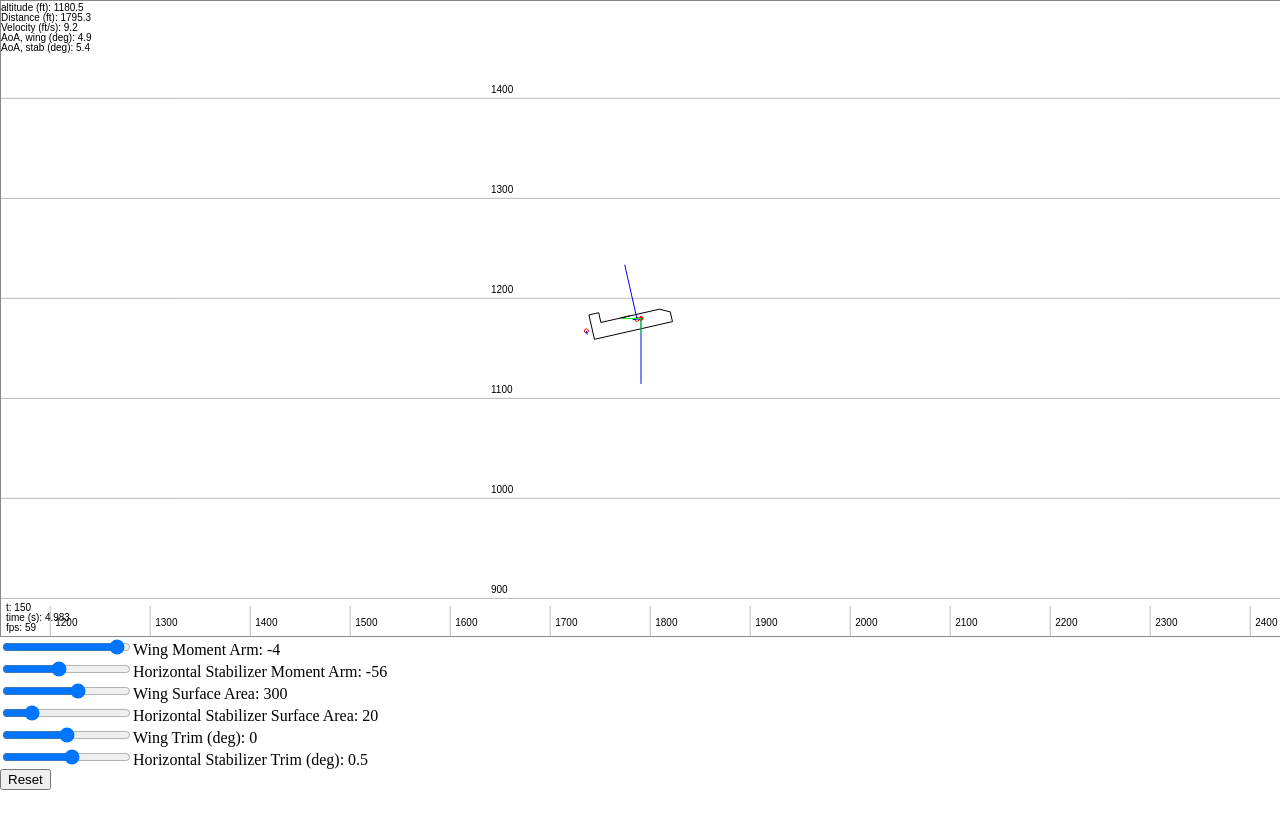
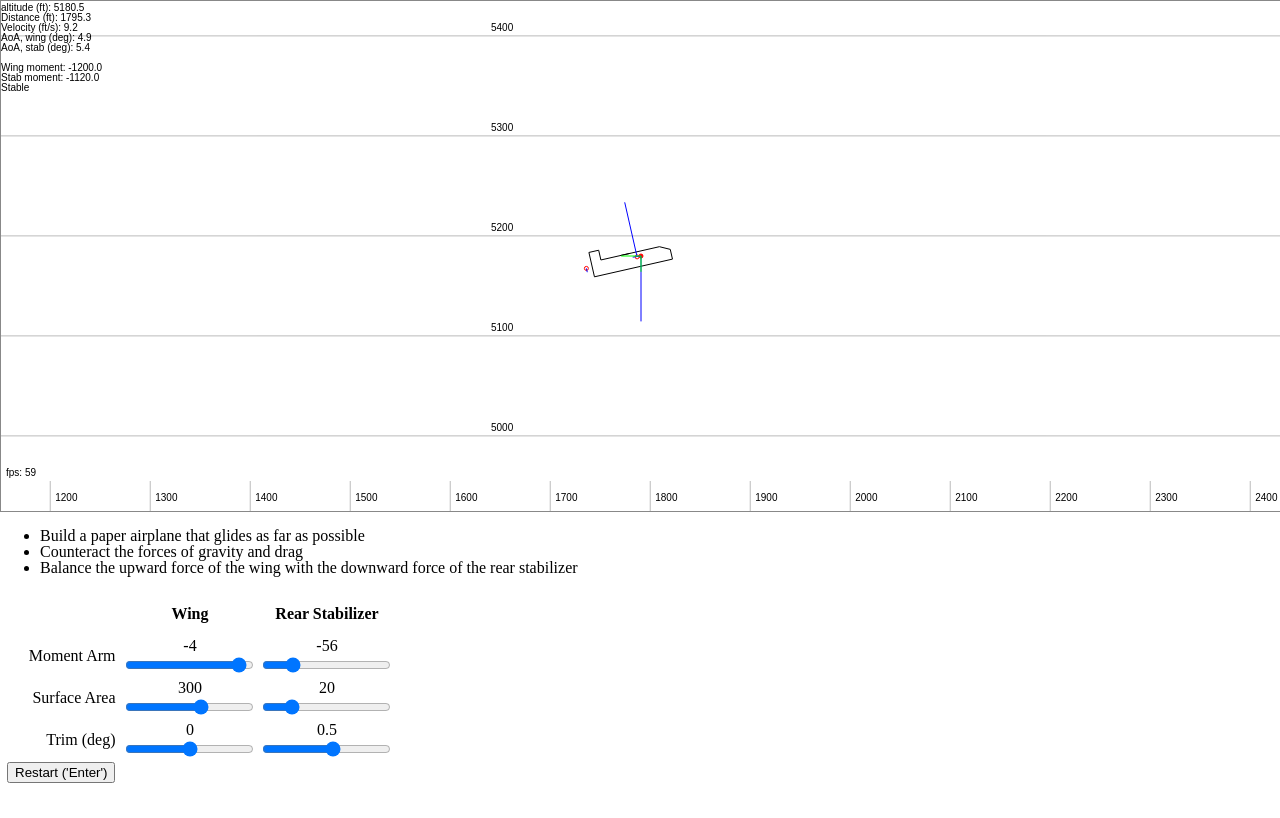
Before and after one commit to louiswilliams/paper-airplane, a plain HTML site: page index.html in a window 1280 px wide. Drawn offline with Linux system fonts and the light colour scheme.

Commit message:
Provide instructions

```diff
--- a/index.html
+++ b/index.html
@@ -1,19 +1,60 @@
 <html>
 <head>
 <link rel="stylesheet" type="text/css" href="main.css"></link>
+<title>Paper Airplane Simulator</title>
 <script src="main.js"></script>
 </head>
 <body>
 <canvas id="canvas"></canvas>
 <div id="controls">
-    <input type="range" min="-100" max="1" value="-4" step="0.1" class="slider" id="wing-arm">Wing Moment Arm: <span id="wing-arm-value"></span></span><br>
-    <input type="range" min="-100" max="1" value="-56" step="0.1" class="slider" id="stab-arm">Horizontal Stabilizer Moment Arm: <span id="stab-arm-value"></span><br>
-    <input type="range" min="1" max="500" value="300" step="0.1" class="slider" id="wing-area">Wing Surface Area: <span id="wing-area-value"></span></span><br>
-    <input type="range" min="1" max="100" value="20" step="0.1" class="slider" id="stab-area">Horizontal Stabilizer Surface Area: <span id="stab-area-value"></span><br>
-    <input type="range" min="-5" max="5" value="0" step="0.1" class="slider" id="wing-trim">Wing Trim (deg): <span id="wing-trim-value"></span><br>
-    <input type="range" min="-5" max="5" value="0.5" step="0.1" class="slider" id="stab-trim">Horizontal Stabilizer Trim (deg): <span id="stab-trim-value"></span><br>
-    <!-- <input type="range" min="1" max="10000" value="150" class="slider" id="moment">Moment of Interia: <span id="moment-value"></span><br> -->
-    <button id="reset">Reset</button><br>
+<ul>
+    <li>Build a paper airplane that glides as far as possible</li>
+    <li>Counteract the forces of gravity and drag</li>
+    <li>Balance the upward force of the wing with the downward force of the rear stabilizer</li>
+</ul>
+<table>
+    <tr>
+        <th></th>
+        <th>Wing</th>
+        <th>Rear Stabilizer</th>
+    </tr>
+    <tr>
+        <td>Moment Arm</td>
+        <td>
+            <span id="wing-arm-value"></span></span><br>
+            <input type="range" min="-70" max="1" value="-4" step="0.1" class="slider" id="wing-arm">
+        </td>
+        <td>
+            <span id="stab-arm-value"></span><br>
+            <input type="range" min="-70" max="1" value="-56" step="0.1" class="slider" id="stab-arm">
+        </td>
+    </tr>
+    <tr>
+        <td>Surface Area</td>
+        <td>
+            <span id="wing-area-value"></span></span><br>
+            <input type="range" min="1" max="500" value="300" step="0.1" class="slider" id="wing-area">
+        </td>
+        <td>
+            <span id="stab-area-value"></span><br>
+            <input type="range" min="1" max="100" value="20" step="0.1" class="slider" id="stab-area">
+        </td>
+    </tr>
+    <tr>
+        <td>Trim (deg)</td>
+        <td>
+            <span id="wing-trim-value"></span><br>
+            <input type="range" min="-5" max="5" value="0" step="0.1" class="slider" id="wing-trim">
+        </td>
+        <td>
+            <span id="stab-trim-value"></span><br>
+            <input type="range" min="-5" max="5" value="0.5" step="0.1" class="slider" id="stab-trim">
+        </td>
+    </tr>
+    <tr><td>
+        <button id="reset">Restart ('Enter')</button><br>
+    </td></tr>
+</table>
 </div>
 </body>
 
--- a/main.css
+++ b/main.css
@@ -1,6 +1,7 @@
 body {
    margin: 0px;
    padding: 0px;
+   line-height: 12pt;
 }
 
 #canvas {
@@ -8,5 +9,26 @@ body {
 }
 
 #controls {
-    height: 165px;
+    height: 290px;
 }
+
+#controls table th{
+    text-align: center;
+    height: 40px;
+}
+
+#controls table td:first-child{
+    text-align: right;
+    padding: 0px 5px;
+}
+
+#controls table td {
+    padding: 1px;
+    text-align: center;
+    margin: 0px;
+    border: 0;
+}
+
+p {
+    padding: 5px;
+}
--- a/main.js
+++ b/main.js
@@ -8,8 +8,8 @@ const kPxPerMeter = 1/100;
 // g
 const kG = 9.81;
 const kMass = 1 / 150;
-// Higher is slower
-const kTimeStep = 2;
+// Higher results in a faster, less precise simulation.
+const kTimeStepMs = 1 / 2;
 
 // Rough approximation of lift as a function of aoa.
 function aoaToLiftCoef(aoa) {
@@ -29,7 +29,7 @@ class Plane {
     constructor(height, width) {
         this.x = 0;
         // Positive y is in the down direction.
-        this.y = -1000 / kPxPerMeter;
+        this.y = -5000 / kPxPerMeter;
         // Some initial velocity is necessary so the plan can generate lift.
         this.vX = 1500;
         this.vY = 0;
@@ -167,6 +167,19 @@ class Plane {
         }
         drawCtx.fillText(stabAoa, 0, 50);
 
+        let wingMoment = this.wing.armElement.value * this.wing.areaElement.value;
+        let stabMoment = this.stab.armElement.value * this.stab.areaElement.value;
+        drawCtx.fillStyle = "#000";
+        drawCtx.fillText('Wing moment: ' + Number.parseFloat(wingMoment).toFixed(1), 0, 70);
+        drawCtx.fillText('Stab moment: ' + Number.parseFloat(stabMoment).toFixed(1), 0, 80);
+        let ratio = (wingMoment - stabMoment) / wingMoment;
+        if (Math.abs(ratio) > 0.10) {
+            drawCtx.fillStyle = "#f00";
+            drawCtx.fillText('Unstable! Wing moment and stab moment should be similar', 0, 90);
+        } else {
+            drawCtx.fillStyle = "#000";
+            drawCtx.fillText('Stable', 0, 90);
+        }
     }
     step(globalCtx) {
         // Crashing stops the simulation.
@@ -213,8 +226,10 @@ class Plane {
         let gravForce = kG * kMass;
 
         // Apply forces for each compontent about moment arm to create rotation. Gravity is ignored because it is applied at the center of gravity.
+        let wingMoment = wingForce * wingArm;
+        let stabMoment = stabForce * stabArm;
         this.omega = this.omega +
-                     (kI * ((stabForce * stabArm) - (wingForce * wingArm)) * globalCtx.dt);
+                     (kI * (stabMoment - wingMoment) * globalCtx.dt);
         // NOTE: Positive y is down, so theta increases CLOCKWISE
         this.theta = this.theta +
                      (this.omega * globalCtx.dt);
@@ -246,8 +261,10 @@ class Plane {
         this.vDir = vDir;
         this.wing.force = wingForce;
         this.wing.angleOfAttack = angleOfAttackDeg + wingTrim;
+        this.wing.moment = wingMoment;
         this.stab.force = stabForce;
         this.stab.angleOfAttack = angleOfAttackDeg + stabTrim;
+        this.stab.moment = stabMoment;
         this.body.gravForce = gravForce;
         this.body.dragForce = dragForce;
         this.body.forceX = forceX;
@@ -327,7 +344,6 @@ function makeGlobalContext(canvas) {
         startTime: 0,
         timeMs: 0,
         t: 0,
-        lastT: 0,
         dt: 0,
         assets: {
             ruler: new Ruler(),
@@ -430,12 +446,11 @@ async function run() {
             globalCtx.startTime = start;
             globalCtx.t = 0;
             await sleep(kTargetPeriodMs);
-            globalCtx.lastT = 0;
             continue;
         }
 
         globalCtx.timeMs = start - globalCtx.startTime;
-        globalCtx.dt = 1 / kTimeStep;
+        globalCtx.dt = kTimeStepMs;
         globalCtx.t = globalCtx.t + globalCtx.dt;
 
         step(ctx);
@@ -453,11 +468,10 @@ async function run() {
         let height = globalCtx.height;
         ctx.font = "10px Arial";
         ctx.fillStyle = "#000000";
-        ctx.fillText('fps: ' + frameRate, 5, height - 5);
-        ctx.fillText('time (s): ' + (globalCtx.timeMs / 1000), 5, height - 15);
-        ctx.fillText('t: ' + Number.parseFloat(globalCtx.t).toFixed(0), 5, height - 25);
+        ctx.fillText('fps: ' + frameRate, 5, height - 35);
+        // ctx.fillText('time (s): ' + (globalCtx.timeMs / 1000), 5, height - 15);
+        // ctx.fillText('t: ' + Number.parseFloat(globalCtx.t).toFixed(0), 5, height - 25);
 
-        globalCtx.lastT = globalCtx.t;
         let stepDuration = new Date() - start;
         let waitMs = kTargetPeriodMs - stepDuration;
         if (waitMs > 0) {
```
